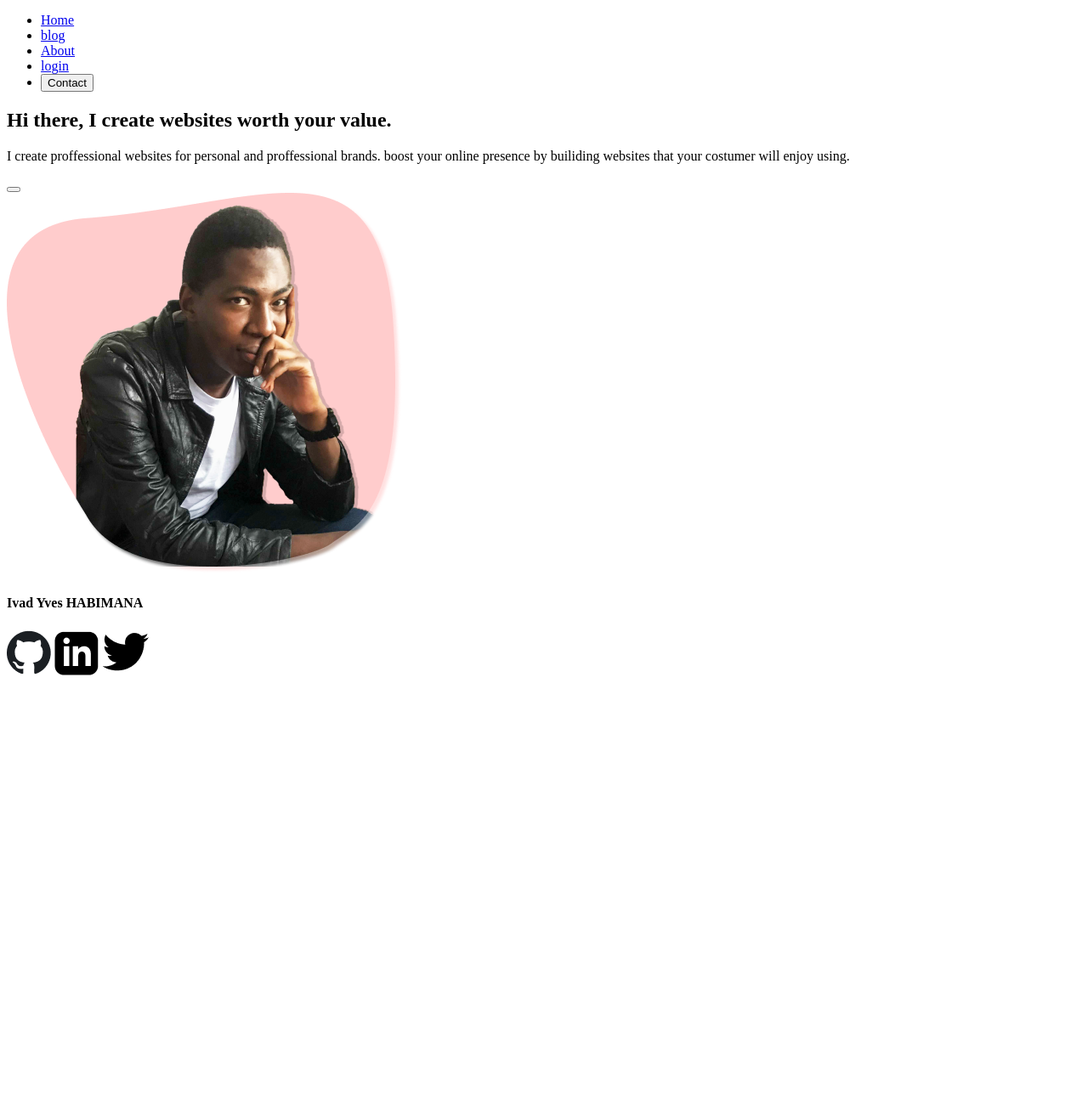
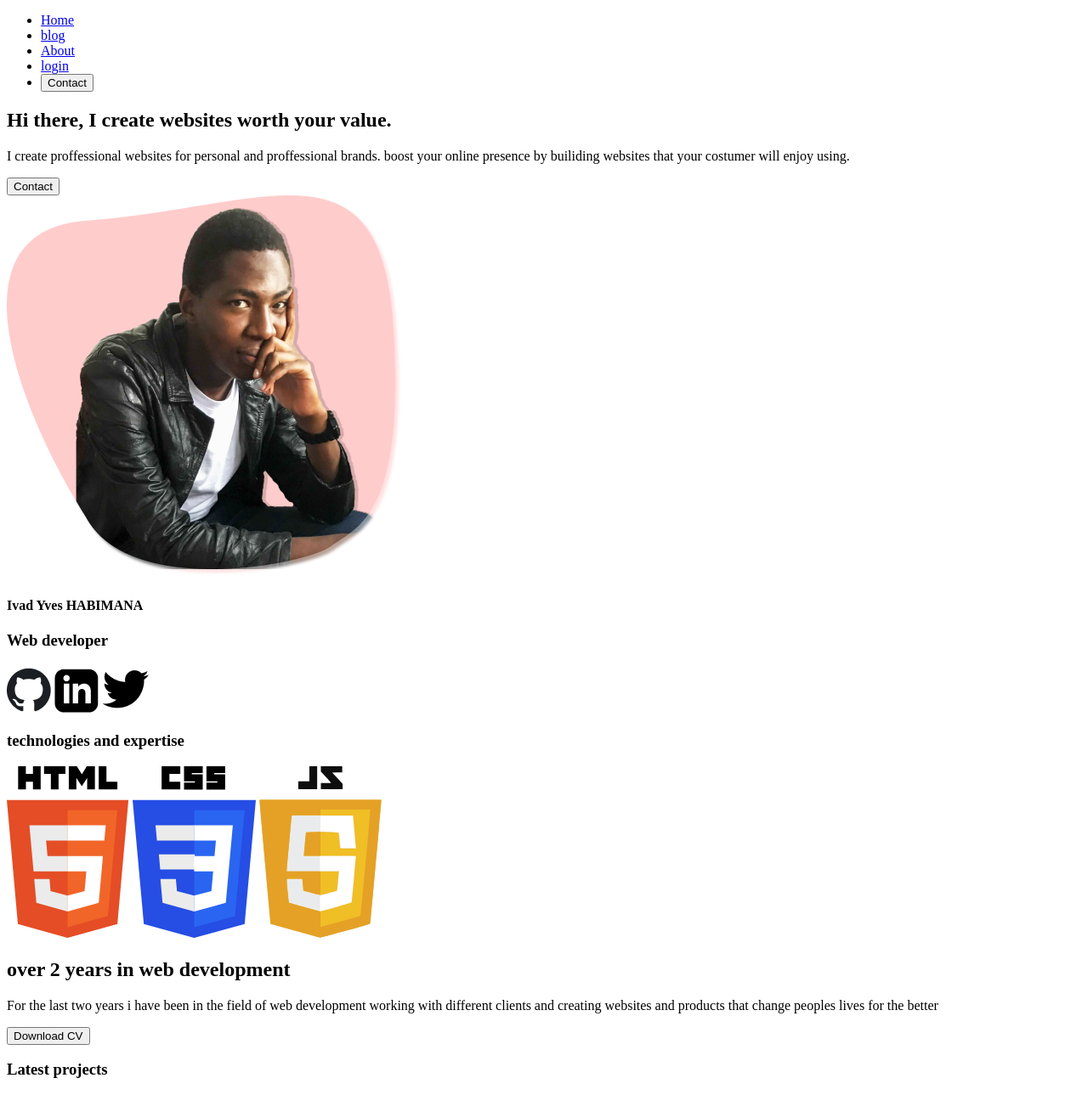
Before and after one commit to Yvad60/ATLP-Captone-Project, a plain HTML site: page index.html in a window 1280 px wide. Shown: the part 44-1333 px from the top of the page at 85% size. Before the commit the page ends 851 px from the top, so only its background shows below. Drawn offline with Linux system fonts and the light colour scheme.

Commit message:
adding the tech section

```diff
--- a/index.html
+++ b/index.html
@@ -22,23 +22,43 @@
       </header>
     </div>
     <div class="hero-section">
-      <div class="column1"></div>
+      <div class="column1">
         <h2 class="headings">Hi there, I create websites worth your value.</h2>
         <p class="description">
           I create proffessional websites for personal and proffessional brands.
-        boost your online presence by builiding websites that your costumer will
-        enjoy using.
+          boost your online presence by builiding websites that your costumer
+          will enjoy using.
         </p>
-      <button class="hero-btn btn"></button>
+        <button class="hero-btn btn">Contact</button>
       </div>
       <div class="column2">
         <img src="./assets/Subject.png" />
         <h4>Ivad Yves HABIMANA</h4>
-      <div class="socila-icons">
+        <h3>Web developer</h3>
+        <div class="social-icons">
           <img src="./assets/github icon.png" />
           <img src="./assets/linkedin icon.png" />
           <img src="./assets/twitter icon.png" />
         </div>
       </div>
+    </div>
+    <h3 class="section-head">technologies and expertise</h3>
+    <div class="tech-section">
+      <div class="tech-icons">
+        <img src="./assets/html icon.svg" />
+        <img src="/assets/css icon.svg" />
+        <img src="./assets/JS Icon.svg" />
+      </div>
+      <div class="tech-experience">
+        <h2 class="headings">over 2 years in web development</h2>
+        <p class="description">
+          For the last two years i have been in the field of web development
+          working with different clients and creating websites and products that
+          change peoples lives for the better
+        </p>
+        <button>Download CV</button>
+      </div>
+    </div>
+    <h3 class="section-head">Latest projects</h3>
   </body>
 </html>
```
Also changed, not shown: assets/JS Icon.svg (added), assets/css icon.svg (added), assets/html icon.svg (added). Lines whose indentation alone changed are shown as unchanged.
